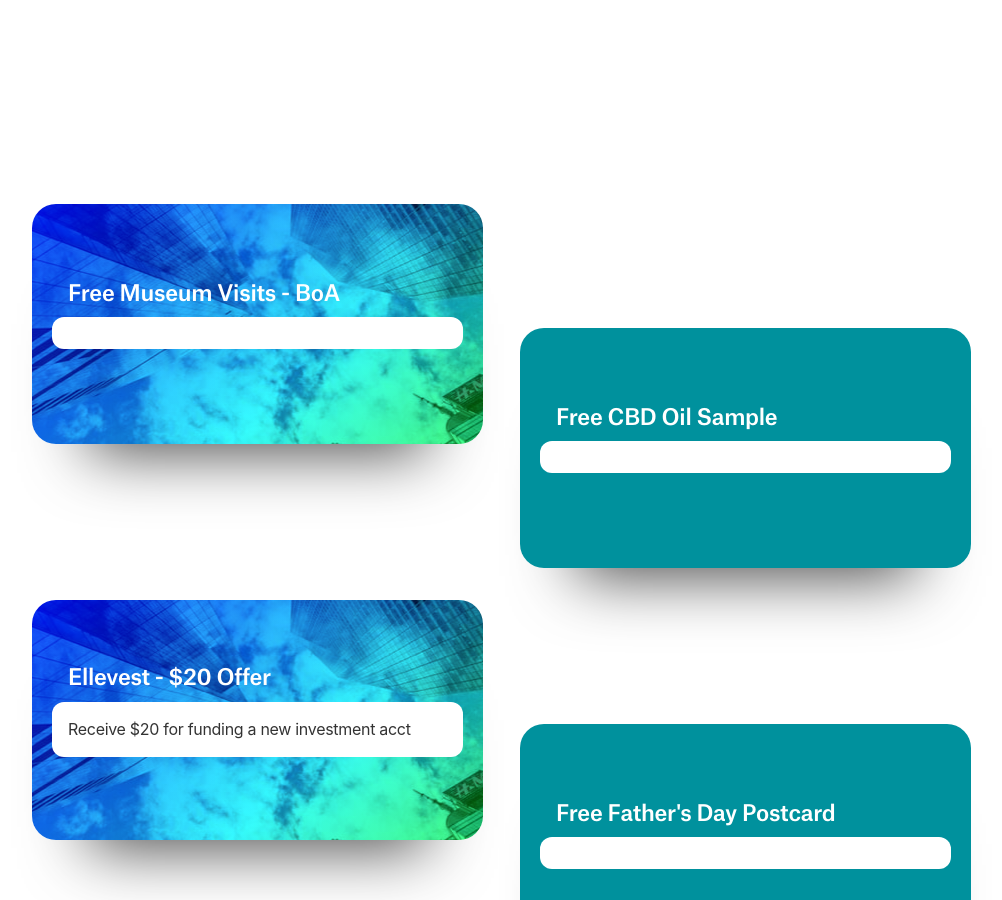
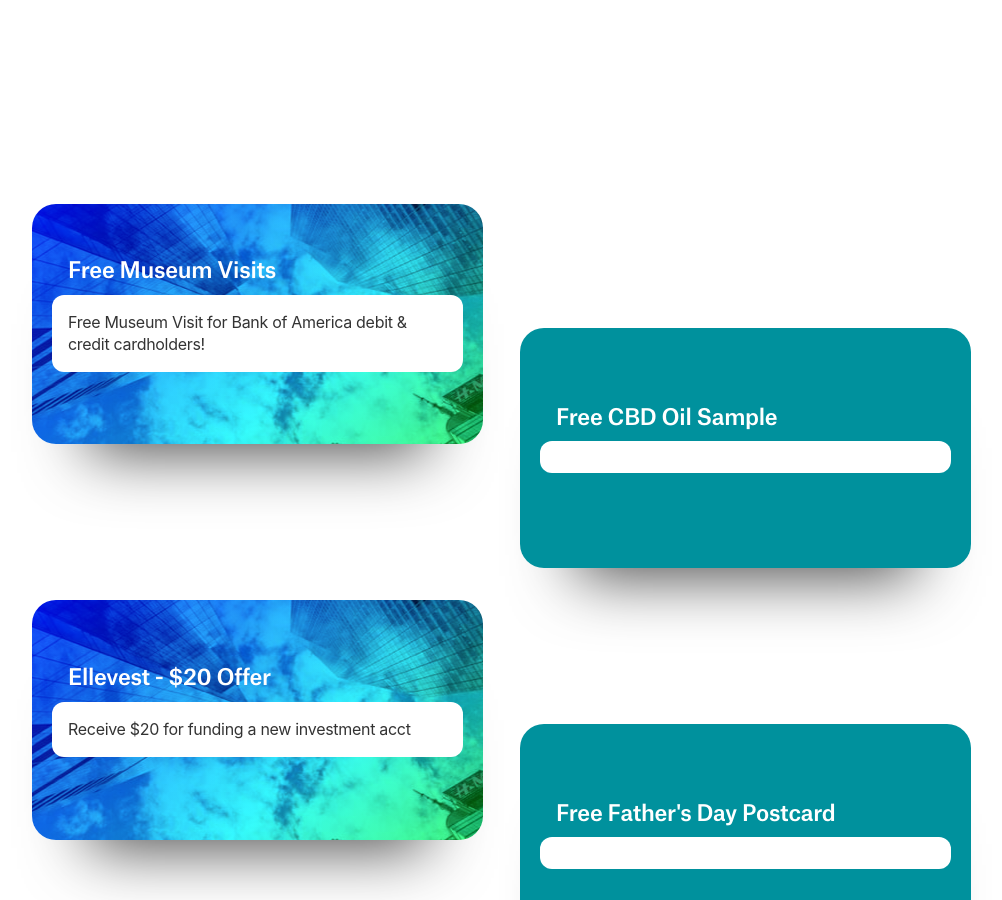
Before and after one commit to ohiosveryown/atldeals, a Jekyll site: the page built from index.html, in a window 1280 px wide and 900 px high, scrolled down 306 px. Shown: the whole window, without its empty margins (139-1141 px from the left). Built offline with Jekyll 4.4.1, drawn with Linux system fonts in a browser that asks for light colours; nearby versions of some CDN libraries.

Commit message:
Updated Museums

```diff
--- a/_posts/2019-06-01-Museums.markdown
+++ b/_posts/2019-06-01-Museums.markdown
@@ -1,12 +1,12 @@
 ---
-title: Free Museum Visits - BoA
+title: Free Museum Visits
 date: 2019-06-01 21:27:00 Z
 categories:
 - freebies
 - new
 postTitle:
 icon:
-description:
+description: Free Museum Visit for Bank of America debit & credit cardholders!
 image: https://i.imgur.com/9Y9323P.png
 layout: post
 ---
```
